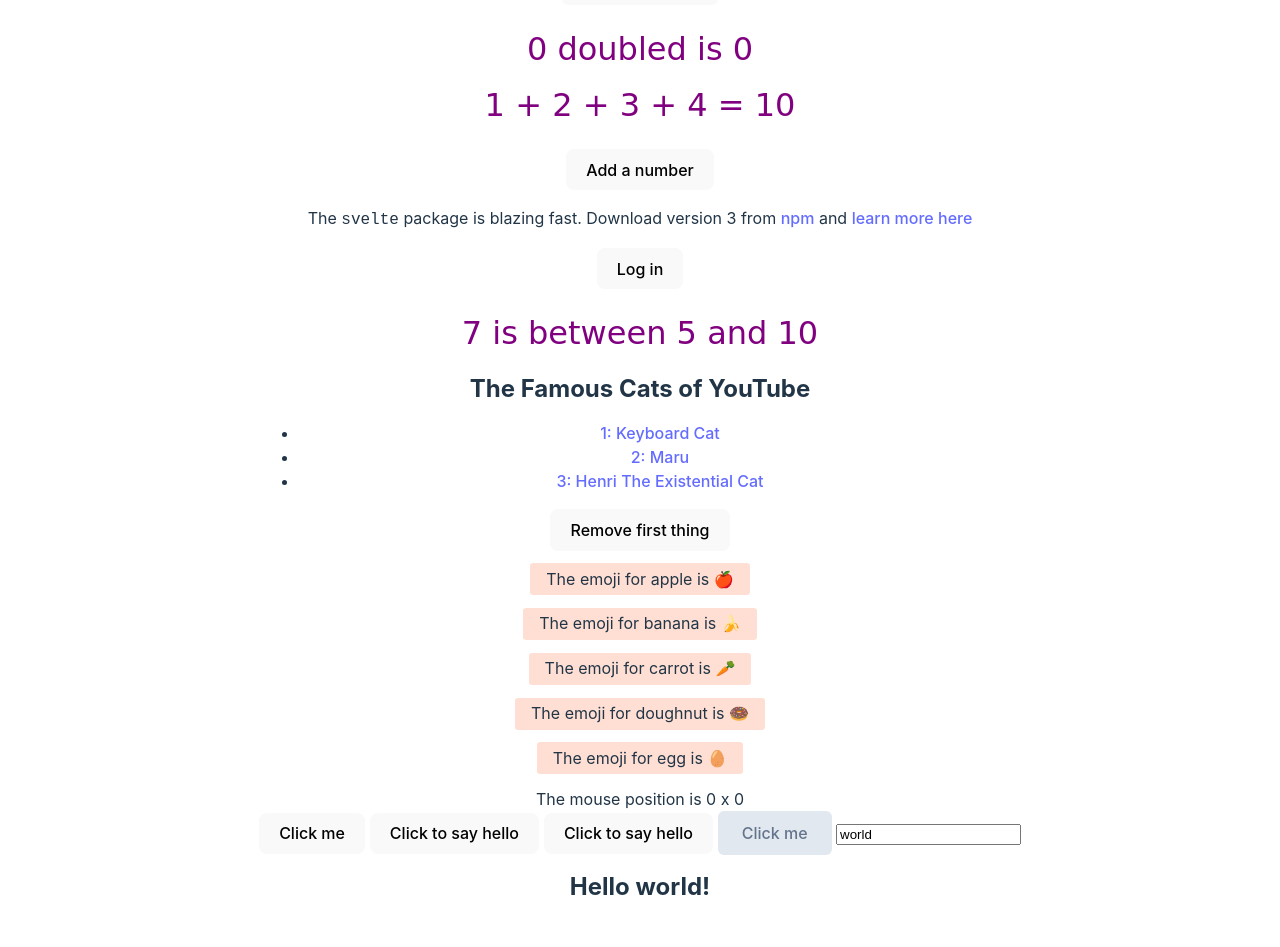
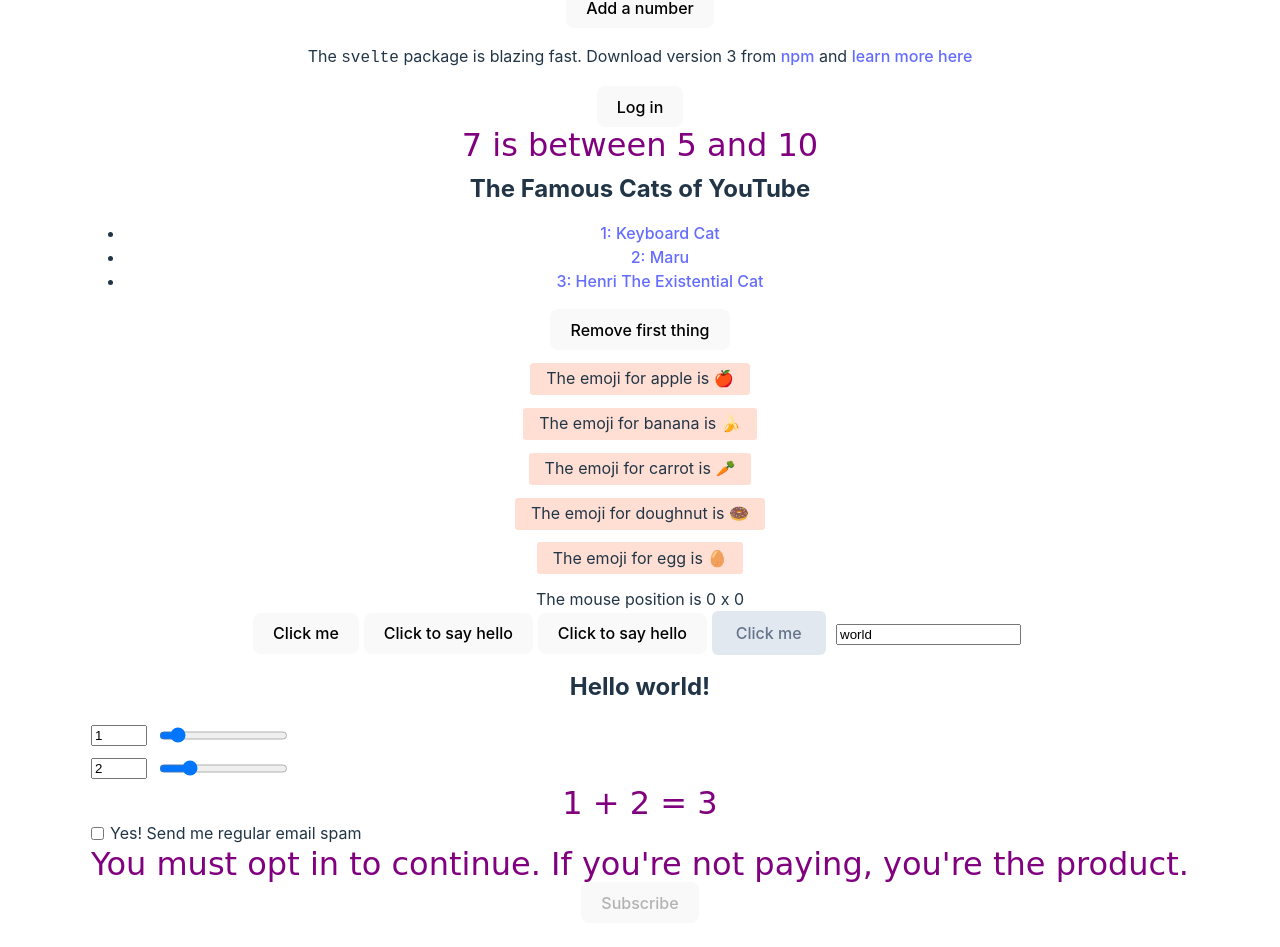
Before and after one commit to henrikvilhelmberglund/todo-svelte, a Svelte app: page / in a window 1280 px wide. Shown: the part 693-1640 px from the top of the page. Built offline with nearby package versions, Linux system fonts and the light colour scheme; the HTML template or start-up script is replaced by a standard one.

Commit message:
add checkbox and bind

```diff
--- a/src/App.svelte
+++ b/src/App.svelte
@@ -75,6 +75,11 @@
   }
 
   let nameNew = "world";
+
+  let a = 1;
+  let b = 2;
+
+  let yes = false;
 </script>
 
 <main>
@@ -167,6 +172,33 @@
 
   <input bind:value={nameNew} />
   <h2>Hello {nameNew}!</h2>
+
+  <label>
+    <input type="number" bind:value={a} min="0" max="10" />
+    <input type="range" bind:value={a} min="0" max="10" />
+  </label>
+
+  <label>
+    <input type="number" bind:value={b} min="0" max="10" />
+    <input type="range" bind:value={b} min="0" max="10" />
+  </label>
+
+  <p>{a} + {b} = {a + b}</p>
+
+  <label>
+    <input type="checkbox" bind:checked={yes} />
+    Yes! Send me regular email spam
+  </label>
+
+  {#if yes}
+    <p>Thank you. We will bombard your inbox and sell your personal details.</p>
+  {:else}
+    <p>
+      You must opt in to continue. If you're not paying, you're the product.
+    </p>
+  {/if}
+
+  <button disabled={!yes}> Subscribe </button>
 </main>
 
 <style>
@@ -179,4 +211,12 @@
     width: 100%;
     height: 100%;
   }
+
+  label {
+    display: flex;
+  }
+  input,
+  p {
+    margin: 6px;
+  }
 </style>
```
